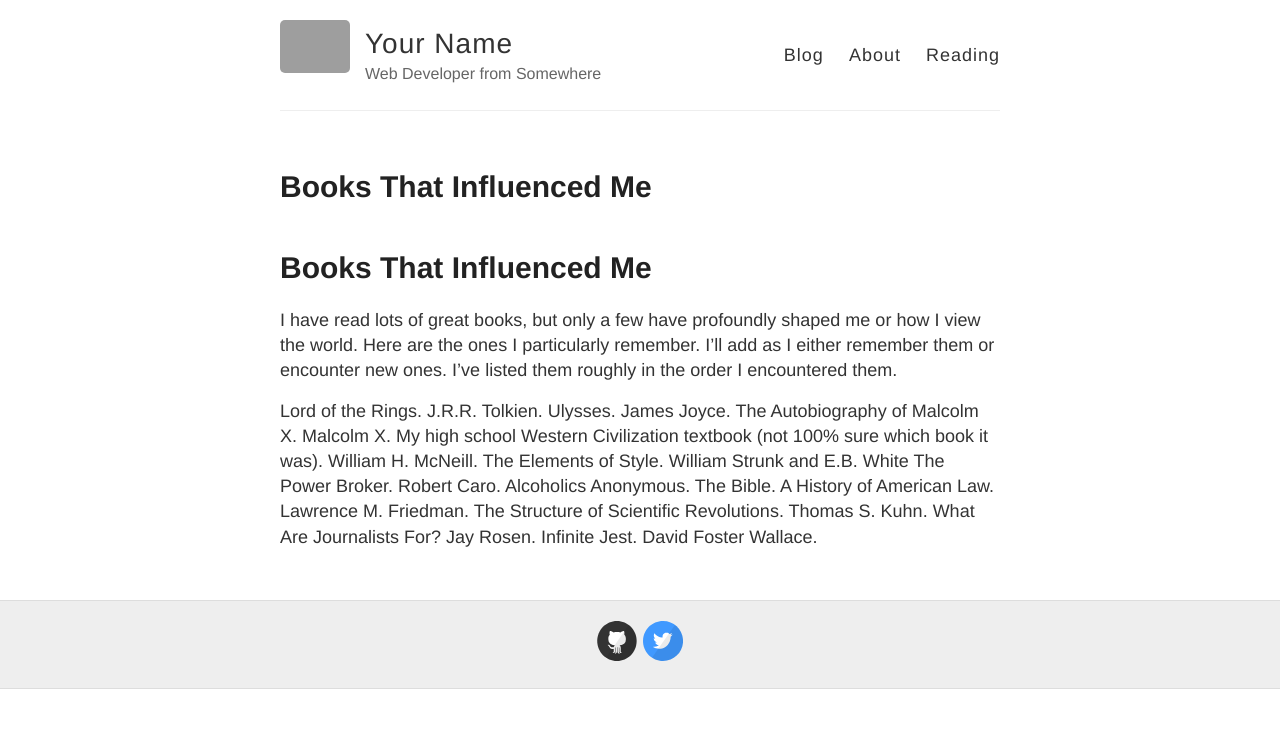
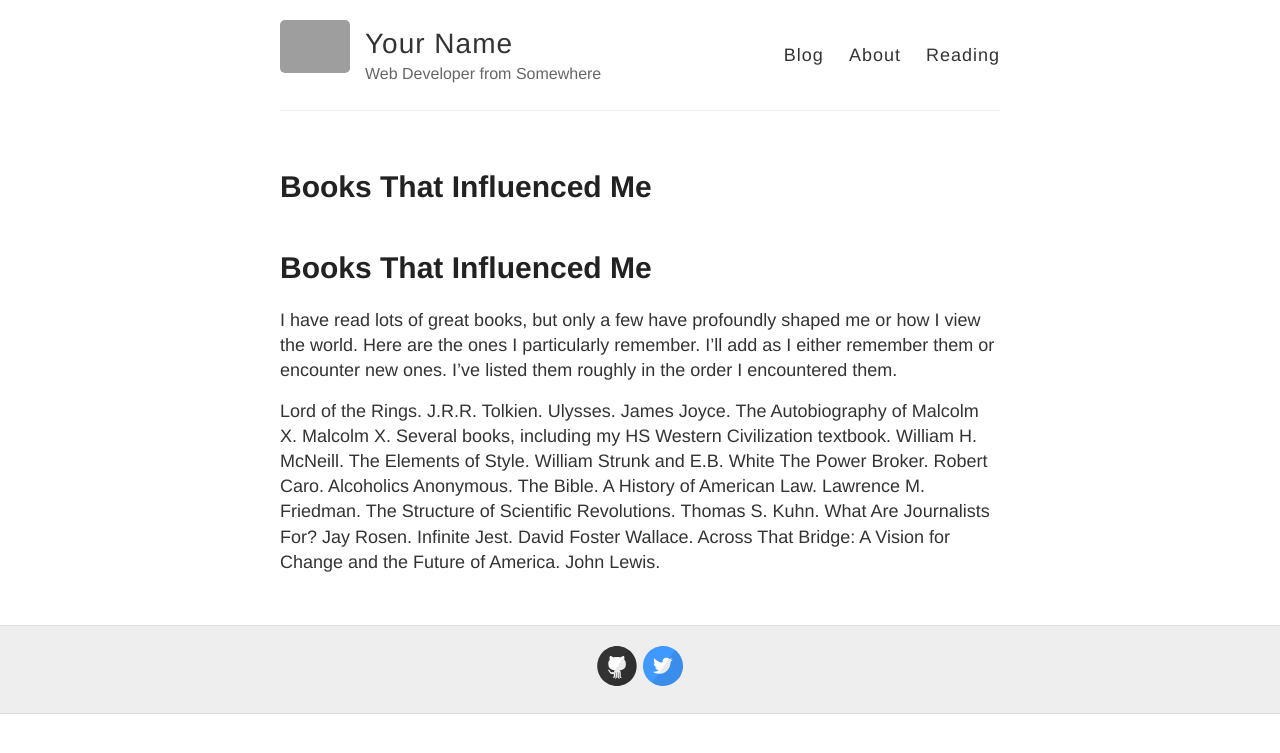
Before and after one commit to ejaxon/ejaxon.github.io, a Jekyll site: the page built from influential_books.md, in a window 1280 px wide. Shown: the top 753 px of the page. Built offline with Jekyll 4.4.1, drawn with Linux system fonts in a browser that asks for light colours; grey boxes are pictures that could not be loaded.

Commit message:
Added john lewis

```diff
--- a/influential_books.md
+++ b/influential_books.md
@@ -10,7 +10,7 @@
 Lord of the Rings. J.R.R. Tolkien.
 Ulysses. James Joyce.
 The Autobiography of Malcolm X. Malcolm X.
-My high school Western Civilization textbook (not 100% sure which book it was). William H. McNeill.
+Several books, including my HS Western Civilization textbook. William H. McNeill.
 The Elements of Style. William Strunk and E.B. White
 The Power Broker. Robert Caro.
 Alcoholics Anonymous.
@@ -19,3 +19,4 @@
 The Structure of Scientific Revolutions. Thomas S. Kuhn.
 What Are Journalists For? Jay Rosen.
 Infinite Jest. David Foster Wallace.
+Across That Bridge: A Vision for Change and the Future of America. John Lewis.
```
